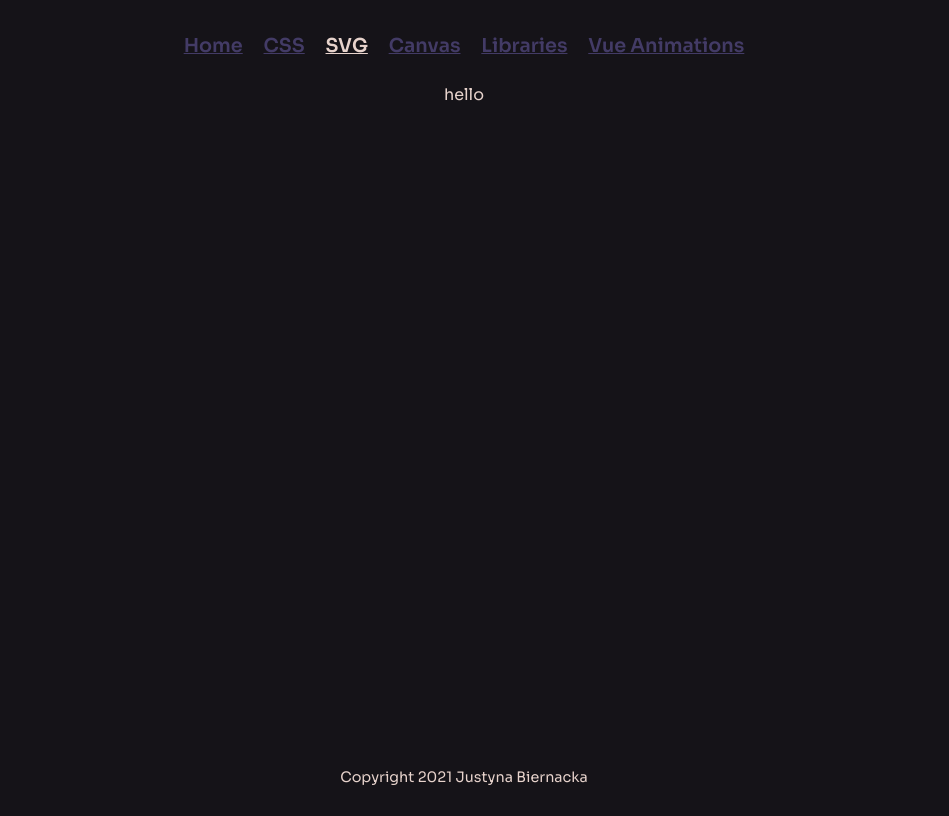
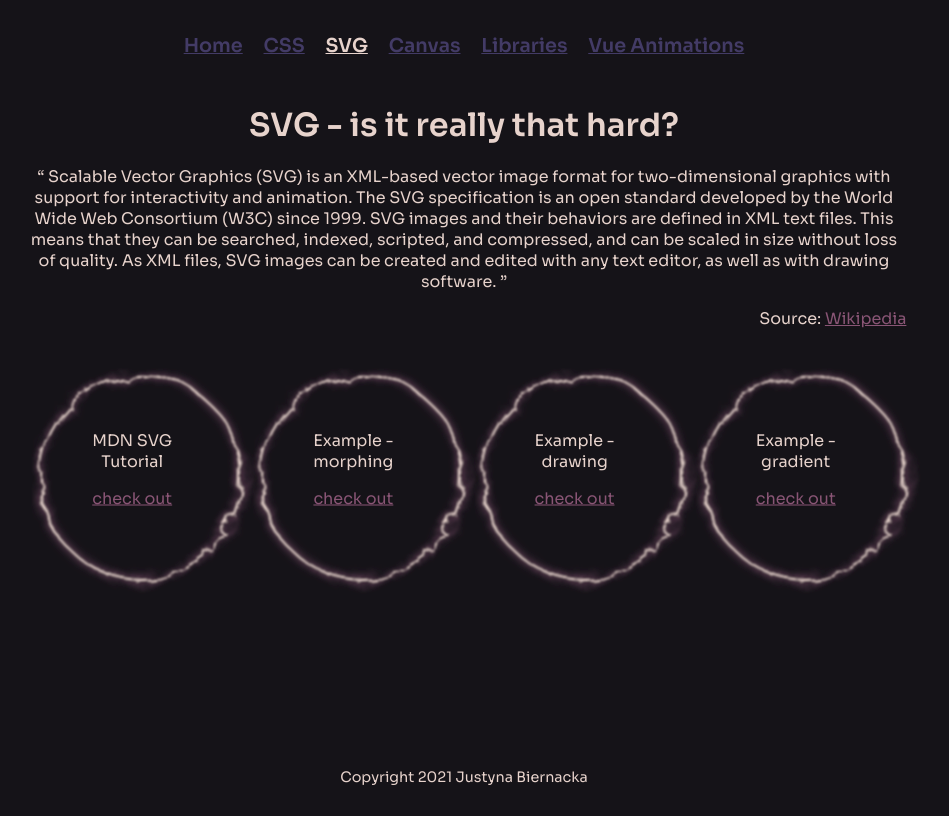
Before and after one commit to freefrogs/DiveIntoAnimations, a Vue app: page /svg in a window 1280 px wide. Shown: the whole page, without its empty margins (176-1125 px from the left). Built offline with nearby package versions, Linux system fonts and the light colour scheme.

Commit message:
Add Svg component

```diff
--- a/src/components/Gradients.vue
+++ b/src/components/Gradients.vue
@@ -27,17 +27,17 @@ export default {
     return {
       boxes: [
         {
-          id: 1,
+          id: 7,
           title: 'MDN Web Docs',
           other: 'https://developer.mozilla.org/en-US/docs/Web/CSS/CSS_Images/Using_CSS_gradients'
         },
         {
-          id: 2,
+          id: 8,
           title: 'Gradients Playground',
           other: 'https://css-playground.com/view/45/css-gradient-playground'
         },
         {
-          id: 3,
+          id: 9,
           title: 'Example',
           other: 'https://freefrogs.github.io/Animations/#/11'
         }
--- a/src/components/Keyframes.vue
+++ b/src/components/Keyframes.vue
@@ -27,22 +27,22 @@ export default {
     return {
       boxes: [
         {
-          id: 1,
+          id: 3,
           title: 'MDN Web Docs',
           other: 'https://developer.mozilla.org/en-US/docs/Web/CSS/@keyframes'
         },
         {
-          id: 2,
+          id: 4,
           title: 'Keyframe Generator',
           other: 'https://animista.net'
         },
         {
-          id: 3,
+          id: 5,
           title: 'Cubic-bezier Generator',
           other: 'https://cubic-bezier.com'
         },
         {
-          id: 4,
+          id: 6,
           title: 'Example',
           other: 'https://freefrogs.github.io/Animations/#/3'
         }
--- a/src/views/Svg.vue
+++ b/src/views/Svg.vue
@@ -1,15 +1,66 @@
 <template>
-  <div>
-    hello
+  <div class="svg section">
+    <h1>SVG - is it really that hard?</h1>
+    <q>
+      Scalable Vector Graphics (SVG) is an XML-based vector image format for two-dimensional graphics with support for interactivity and animation.
+      The SVG specification is an open standard developed by the World Wide Web Consortium (W3C) since 1999.
+      SVG images and their behaviors are defined in XML text files. This means that they can be searched, indexed, scripted, and compressed, and can be scaled in size without loss of quality.
+      As XML files, SVG images can be created and edited with any text editor, as well as with drawing software.
+    </q>
+    <p class="author">Source: <a href="https://en.wikipedia.org/wiki/Scalable_Vector_Graphics" target="_blank">Wikipedia</a></p>
+    <div class="boxesContainer">
+      <Box
+        v-for="box in boxes"
+        :key="box.id"
+        :title="box.title"
+        :other="box.other"
+        :svg="true"
+      />
+    </div>
   </div>
 </template>
 
 <script>
+import Box from "@/components/Box"
 export default {
-
+  name: 'Svg',
+  components: { Box },
+  data() {
+    return {
+      boxes: [
+        {
+          id: 10,
+          title: 'MDN SVG Tutorial',
+          other: 'https://developer.mozilla.org/en-US/docs/Web/SVG/Tutorial'
+        },
+        {
+          id: 11,
+          title: 'Example - morphing',
+          other: 'https://www.cssscript.com/demo/svg-morphing-shape-shifter/'
+        },
+        {
+          id: 12,
+          title: 'Example - drawing',
+          other: 'https://freefrogs.github.io/Animations/#/4'
+        },
+        {
+          id: 13,
+          title: 'Example - gradient',
+          other: 'https://freefrogs.github.io/Animations/#/6'
+        }
+      ]
+    }
+  }
 }
 </script>
 
 <style lang="scss">
-
+.svg {
+  .author {
+    text-align: right;
+  }
+  .boxContainer .box {
+    filter: url(#wavy) blur(1px);
+  }
+}
 </style>
```
